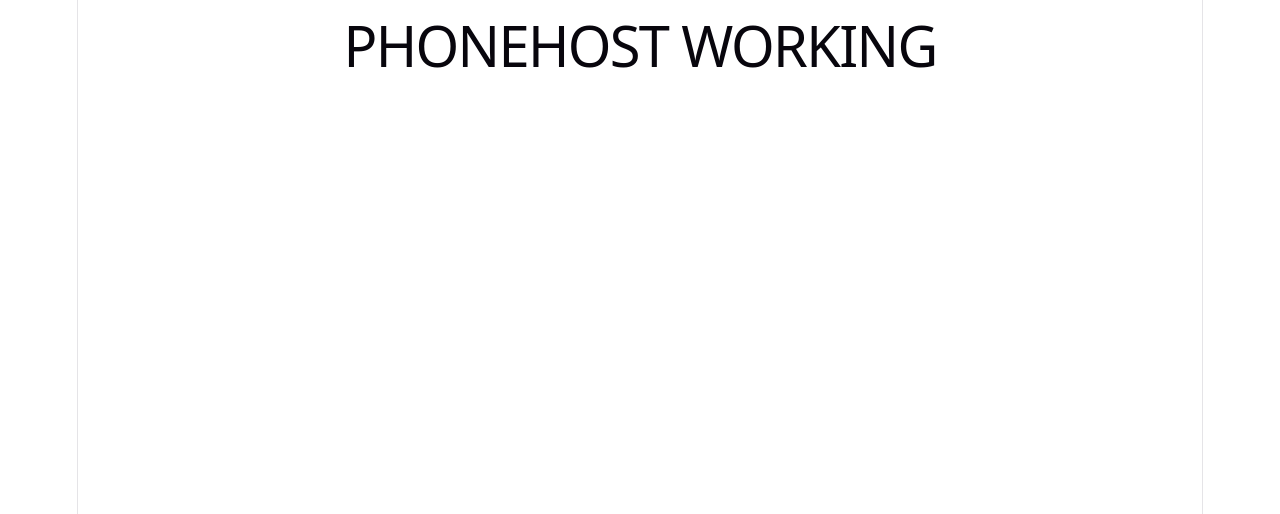
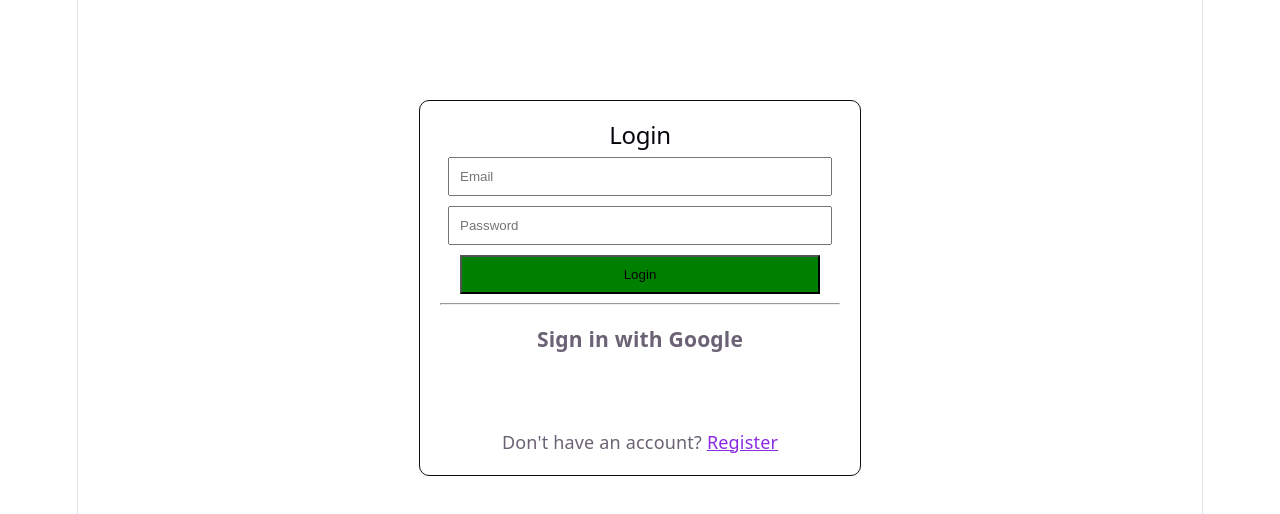
Before and after one commit to Kapilmahale/phonehost, a React (Vite) app in the folder client/: page /login in a window 1280 px wide. Shown: the top 514 px of the page. Built offline with nearby package versions, Linux system fonts and the light colour scheme.

Commit message:
original main.jsx and app.jsx code

```diff
--- a/client/src/App.jsx
+++ b/client/src/App.jsx
@@ -1,8 +1,32 @@
+import { BrowserRouter,Routes,Route,Navigate,} from "react-router-dom";
+
+import Login from "./pages/Login";
+import Register from "./pages/Register";
+import Deploy from "./pages/Deploy";
+import Dashboard from "./pages/Dashboard";
+import ProtectedRoute from "./components/ProtectedRoute";
+
 function App() {
   return (
-    <div>
-      <h1>PHONEHOST WORKING</h1>
-    </div>
+    <BrowserRouter>
+      <Routes>
+
+        <Route path="/" element={<Navigate to="/login" />} />
+
+        <Route path="/login"element={<Login />}/>
+
+        <Route path="/register" element={<Register />}/>
+
+        <Route path="/dashboard" element={
+            <ProtectedRoute>
+              <Deploy />
+              <Dashboard />
+            </ProtectedRoute>
+          }
+        />
+
+      </Routes>
+    </BrowserRouter>
   );
 }
 
--- a/client/src/main.jsx
+++ b/client/src/main.jsx
@@ -1,5 +1,6 @@
 import { StrictMode } from "react";
 import { createRoot } from "react-dom/client";
+import { GoogleOAuthProvider } from "@react-oauth/google";
 
 import "./index.css";
 import App from "./App.jsx";
@@ -8,6 +9,10 @@ createRoot(
   document.getElementById("root")
 ).render(
   <StrictMode>
-    <App />
+    <GoogleOAuthProvider
+      clientId="165429758878-d4hh5k7biuvp1i46fd2nt0isoq8d3rv7.apps.googleusercontent.com"
+    >
+      <App />
+    </GoogleOAuthProvider>
   </StrictMode>
 );
```
